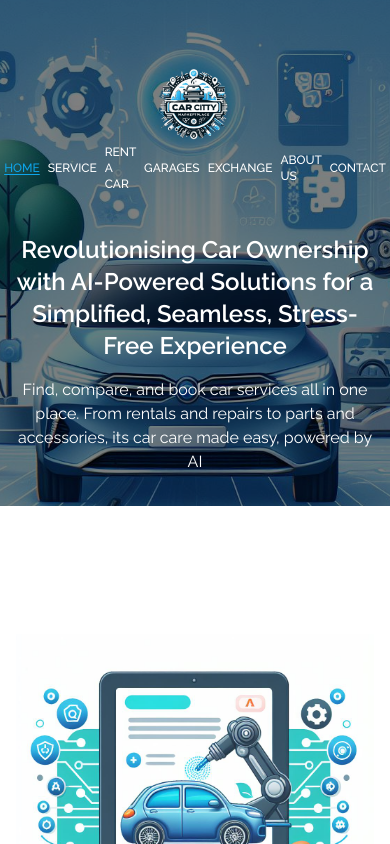
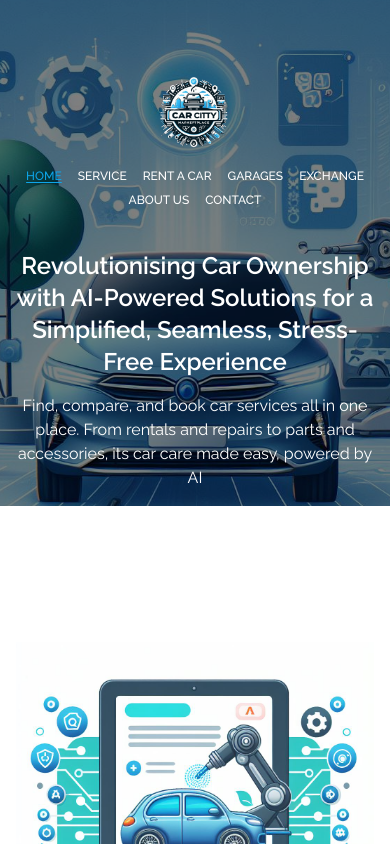
Before and after one commit to rabius-sunny/car-city, a Next.js app: page / in a window 390 px wide. Shown: the top 844 px of the page. Built offline with nearby package versions, Linux system fonts and the light colour scheme.

Commit message:
update: navbar spacing

```diff
--- a/components/shared/Navbar.tsx
+++ b/components/shared/Navbar.tsx
@@ -15,13 +15,13 @@ export default function Navbar() {
       <Link href='/'>
         <Image src='/logo.png' alt='car city logo' width={80} height={80} />
       </Link>
-      <div className='flex items-center gap-2 text-xs font-medium uppercase sm:gap-4 sm:text-sm lg:gap-8'>
+      <div className='mt-4 flex flex-wrap items-center justify-center gap-x-4 gap-y-2 text-xs font-medium uppercase sm:text-sm md:mt-0 lg:gap-8'>
         {navitems.map((item, idx) => (
           <Link
             href={item.href}
             key={idx}
             className={cn(
-              'hover:text-sky-500',
+              'hover:text-sky-600',
               pathname === item.href &&
                 'text-sky-500 underline underline-offset-2'
             )}
```
